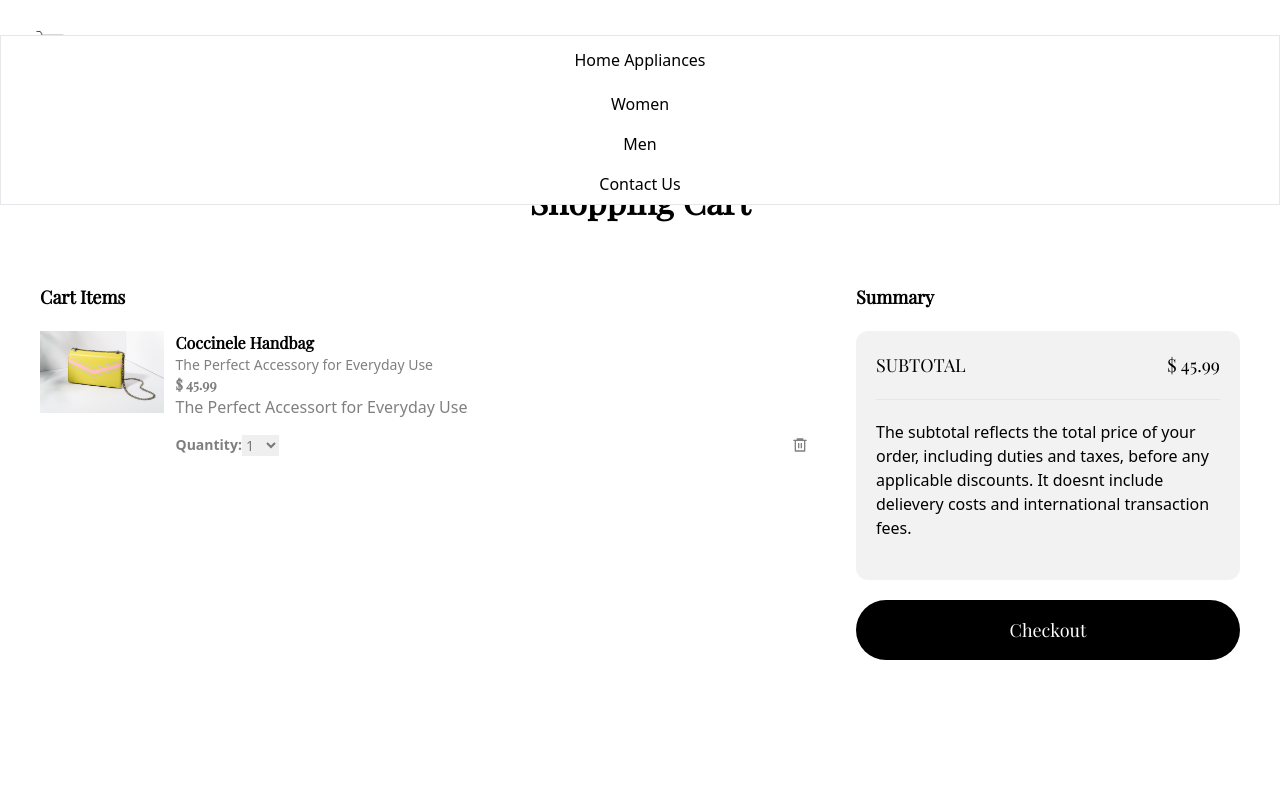
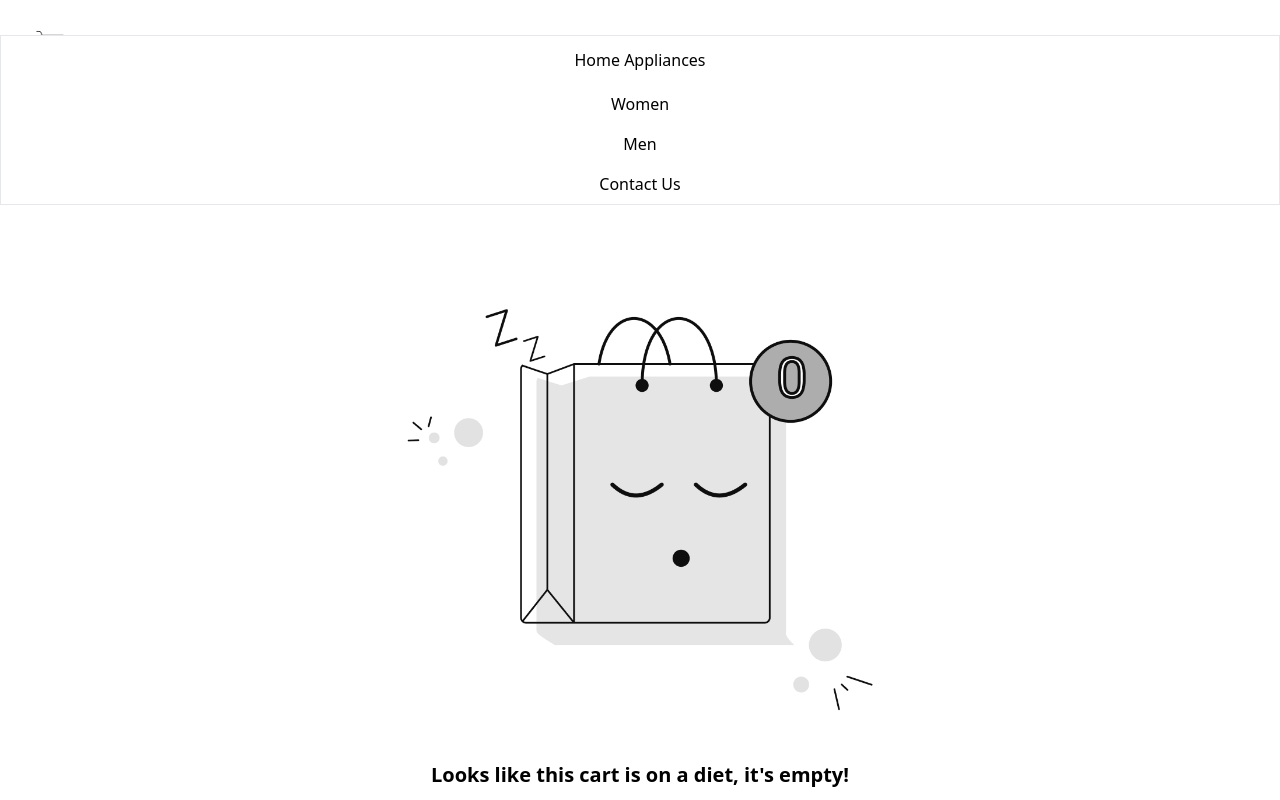
Before and after one commit to mmaazkhanhere/sam-store-llc, a Next.js app in the folder frontend/: page /cart in a window 1280 px wide. Shown: the top 800 px of the page. Built offline with nearby package versions, Linux system fonts and the light colour scheme.

Commit message:
add and remove from cart functionality added

```diff
--- a/frontend/Components/CartItem.jsx
+++ b/frontend/Components/CartItem.jsx
@@ -1,13 +1,36 @@
+import { updateCart, removeFromCart } from "@/store/cartSlice";
 import Image from "next/image";
 import React from "react";
 import { RiDeleteBin6Line } from "react-icons/ri";
+import { useDispatch } from "react-redux";
 
-export default function CartItem() {
+export default function CartItem({ data }) {
+  const p = data.attributes;
+  const dispatch = useDispatch();
+
+  const updateCartItem = (e, key) => {
+    let payload = {
+      /*A payload object is created containing the new valye of the property 'val', the 'id' of the cart item being updated, and the name of the property being updated */
+      key,
+      val:
+        key === "quantity"
+          ? parseInt(e.target.value)
+          : e.target
+              .value /*If the property is qyantity, the value is parsed as an integer using 'parseInt' */,
+      id: data.id,
+    };
+    dispatch(updateCart(payload));
+  };
   return (
     <div className="flex py-5 gap-3 md:gap-5 border-b">
       {/*Image Starts */}
       <div className="aspect-square w-[50px] md:w-[150px]">
-        <Image src="/product_1.jpg" alt="" width={150} height={150} />
+        <Image
+          src={p.thumbnail.data.attributes.url}
+          alt={p.name}
+          width={150}
+          height={150}
+        />
       </div>
       {/*Image Ends */}
       {/*Product Detail Box Starts */}
@@ -15,18 +38,18 @@ export default function CartItem() {
         {/*Product Name and Price */}
         <div className="flex flex-col justify-between md:flex-row">
           <div className="flex font-playfair flex-col font-semibold text-black/[0.8] md:flex-row">
-            Coccinele Handbag
+            {p.name}
           </div>
           <div className="md:text-md block font-quickSand text-sm font-medium text-black/[0.5] md:hidden">
-            The Perfect Accessory for Everyday Use
+            {p.subtitle}
           </div>
           <div className="md:text-md mt-2 text-sm font-bold font-playfair text-black/[0.5]">
-            $ 45.99
+            $ {p.price}
           </div>
         </div>
         {/*Product Subtitles displayed when in large screen below the name */}
         <div className="md:text-md hidden font-medium font-quickSand text-black/[0.5] md:block">
-          The Perfect Accessort for Everyday Use
+          {p.subtitle}
         </div>
         {/*Quantity Selectoin */}
         <div className="mt-4 flex items-center justify-between">
@@ -34,23 +57,28 @@ export default function CartItem() {
             <div className="flex items-center gap-1">
               {/*Quantity selectoin */}
               <div className="font-semibold font-quickSand">Quantity:</div>
-              <select name="" id="">
-                <option value="1">1</option>
-                <option value="2">2</option>
-                <option value="3">3</option>
-                <option value="4">4</option>
-                <option value="5">5</option>
-                <option value="6">6</option>
-                <option value="7">7</option>
-                <option value="8">8</option>
-                <option value="9">9</option>
-                <option value="10">10</option>
+              <select
+                name=""
+                id=""
+                className="hover:text-black"
+                onChange={(e) => updateCartItem(e, quantity)}
+              >
+                {Array.from({ length: 10 }, (_, i) => i + 1).map((q, i) => {
+                  return (
+                    <option key={i} value={q} selected={data.quantity === 1}>
+                      {q}
+                    </option>
+                  );
+                })}
               </select>
             </div>
           </div>
           {/*Quantity Selection ends */}
           {/*Delete Button */}
-          <RiDeleteBin6Line className="cursor-pointer text-black/[0.5] hover:text-black text-[16px]" />
+          <RiDeleteBin6Line
+            className="cursor-pointer text-black/[0.5] hover:text-black text-[16px]"
+            onClick={() => dispatch(removeFromCart({ id: data.id }))}
+          />
         </div>
       </div>
     </div>
--- a/frontend/Components/ProductCard.jsx
+++ b/frontend/Components/ProductCard.jsx
@@ -7,7 +7,7 @@ export default function ProductCard({ data: { attributes: p, id } }) {
   return (
     <Link
       href={`/product/${p.slug}`}
-      className="transform bg-white duration-200 hover:scale-105 cursor-pointer"
+      className="transform overflow-hidden bg-white transition duration-300 hover:scale-105 cursor-pointer"
     >
       {/*transform can be used to rotate, scale, or translate elements
         overfollow-hidden sets the element to hide any content that overflow its boundaries, which can be useful when working with element
--- a/frontend/pages/cart.js
+++ b/frontend/pages/cart.js
@@ -1,12 +1,21 @@
 import CartItem from "@/Components/CartItem";
 import Image from "next/image";
 import Link from "next/link";
-import React from "react";
+import React, { useMemo, useState } from "react"; //caching a value so that it doesnt need to be recalculated
+import { useSelector } from "react-redux";
+export default function Cart() {
+  const [loading, setLoading] = useState(false);
+  const { cartItems } = useSelector((state) => state.cart);
 
-export default function cart() {
+  const subtTotal = useMemo(() => {
+    return cartItems.reduce((total, val) => total + val.attributes.price, 0);
+  }, [cartItems]);
+
   return (
     <div className="w-fill md:py-20">
       <section className="mx-auto max-w-[1200px]">
+        {cartItems.length > 0 && (
+          <>
             {/*Heading Start */}
             <div className="mx-auto mt-8 max-w-[800px] text-center md:mt-0 mb-5 text-[28px] font-playfair font-semibold leading-tight md:text-[34px]">
               Shopping Cart
@@ -15,8 +24,12 @@ export default function cart() {
             <div className="flex flex-col gap-12 py-10 lg:flex-row">
               {/*Left Side Box */}
               <div className="flex-[2]">
-            <div className="text-lg font-bold font-playfair">Cart Items</div>
-            <CartItem />
+                <div className="text-lg font-bold font-playfair">
+                  Cart Items
+                </div>
+                {cartItems.map((item) => (
+                  <CartItem key={item.id} data={item} />
+                ))}
               </div>
               {/*Left Side Box End */}
               {/*Right Box */}
@@ -31,14 +44,15 @@ export default function cart() {
                       Subtotal
                     </div>
                     <div className="text-md font-medium text-black md:text-lg font-playfair">
-                  $ 45.99
+                      $ {subtTotal}
                     </div>
                   </div>
                   {/*Description */}
                   <div className="text-[14px] md:text-[16px] py-5 border-t mt-5 font-quickSand">
-                The subtotal reflects the total price of your order, including
-                duties and taxes, before any applicable discounts. It doesnt
-                include delievery costs and international transaction fees.
+                    The subtotal reflects the total price of your order,
+                    including duties and taxes, before any applicable discounts.
+                    It doesnt include delievery costs and international
+                    transaction fees.
                   </div>
                 </div>
                 {/*Summary Box Ends */}
@@ -52,8 +66,11 @@ export default function cart() {
               </div>
               {/*Right Box ends */}
             </div>
+          </>
+        )}
         {/*Checkout Detail Ends */}
         {/*Empty Cart Page */}
+        {cartItems.length < 1 && (
           <div className="flex-[2] flex flex-col items-center pb-[50px] md:mt-14">
             <Image
               src={"/empty_cart.png"}
@@ -76,6 +93,7 @@ export default function cart() {
               Continue Shopping
             </Link>
           </div>
+        )}
       </section>
     </div>
   );
--- a/frontend/pages/product/[slug].js
+++ b/frontend/pages/product/[slug].js
@@ -13,7 +13,7 @@ export default function Product({ product, products }) {
     <div>
       <section className="mx-auto max-w-[1200px] mb-[30px] md:mb-[50px]">
         <div className="flex flex-col gap-[50px] md:px-10 lg:flex-row lg:gap-[100px] mt-[50px]">
-          <div className="lg:sticky mx-auto w-full max-w-[500px] flex-[1.5] md:w-auto lg:mx-0 lg:max-w-full overflow-hidden">
+          <div className="lg:sticky mx-auto w-full max-w-[500px] flex-[1.5] md:w-auto lg:mx-0 lg:max-w-full">
             <Image
               src={p.thumbnail.data.attributes.url}
               width={700}
--- /dev/null
+++ b/frontend/store/cartSlice.js
@@ -0,0 +1,42 @@
+// copied from https://react-redux.js.org/tutorials/quick-start
+
+import { createSlice } from "@reduxjs/toolkit";
+
+export const cartSlice = createSlice({
+  name: "cart",
+  initialState: {
+    cartItems: [],
+  },
+  reducers: {
+    addToCart: (state, action) => {
+      const item = state.cartItems.find((p) => p.id === action.payload.id);
+      if (item) {
+        item.quantity++;
+        item.attributes.price = item.oneQuantityPrice * item.quantity;
+      } else {
+        state.cartItems.push({ ...action.payload, quantity: 1 });
+      }
+    },
+    updateCart: (state, action) => {
+      state.cartItems = state.cartItems.map((p) => {
+        if (p.id === action.payload.id) {
+          if (action.payload.key === "quantity") {
+            p.attributes.price = p.oneQuantityPrice * action.payload.val;
+          }
+          return { ...p, [action.payload.key]: action.payload.val };
+        }
+        return p;
+      });
+    },
+    removeFromCart: (state, action) => {
+      state.cartItems = state.cartItems.filter(
+        (p) => p.id !== action.payload.id
+      );
+    },
+  },
+});
+
+// Action creators are generated for each case reducer function
+export const { addToCart, updateCart, removeFromCart } = cartSlice.actions;
+
+export default cartSlice.reducer;
--- a/frontend/store/store.js
+++ b/frontend/store/store.js
@@ -1,5 +1,8 @@
-import React from "react";
 import { configureStore } from "@reduxjs/toolkit";
+import cartSlice from "./cartSlice";
+
 export default configureStore({
-  reducer: {},
+  reducer: {
+    cart: cartSlice,
+  },
 });
```
Lines whose indentation alone changed are shown as unchanged.
